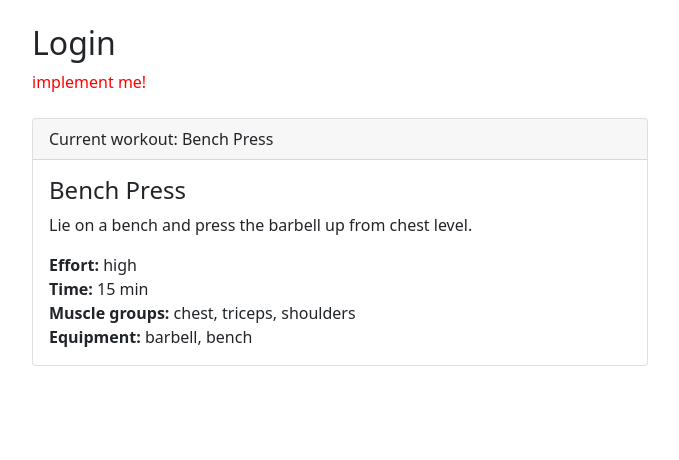
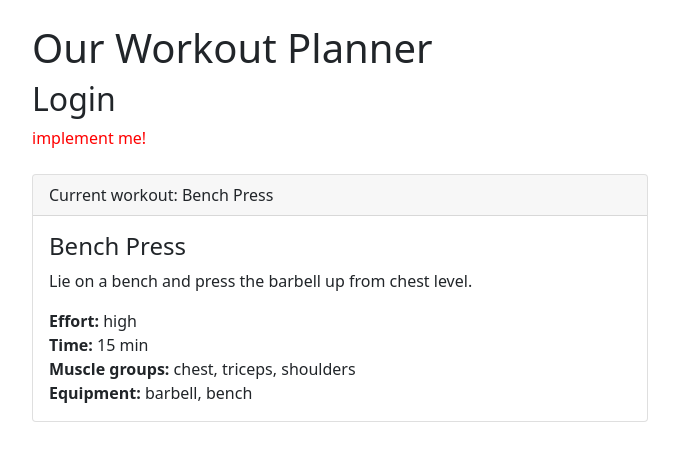
Before and after one commit to iu-devsecops2026-WiSe/workout, a plain HTML site: page pr-3/index.html in a window 1280 px wide. Shown: the whole page, without its empty margins (300-979 px from the left). Drawn offline with Linux system fonts and the light colour scheme.

Commit message:
deploy: 51dbac76964cd87bd983394de998ad65c76d84f2

```diff
--- a/pr-3/index.html
+++ b/pr-3/index.html
@@ -17,6 +17,7 @@
 <body>
 
   <div id="app" class="container col-sm-6 mt-4">
+    <h1>Our Workout Planner</h1>
     <h2>Login</h2>
 
     <!-- add elements here! -->
```
